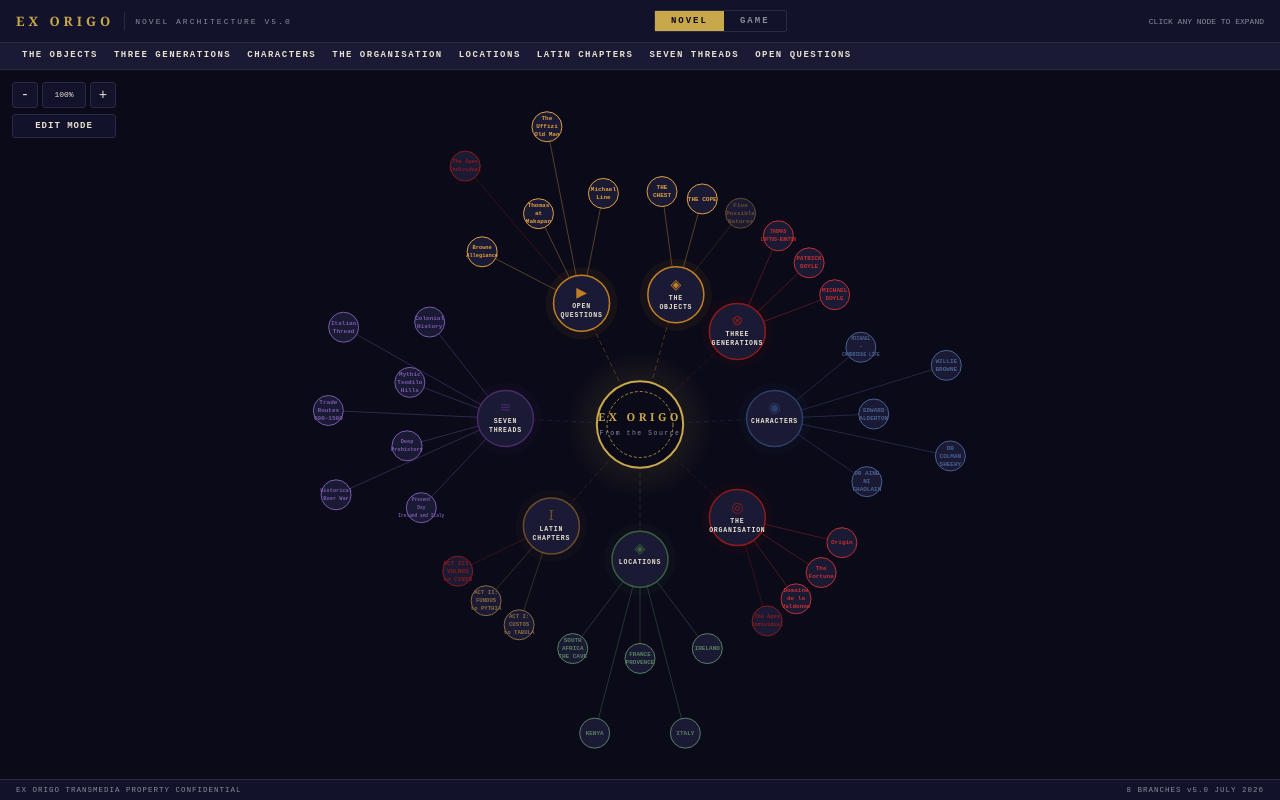
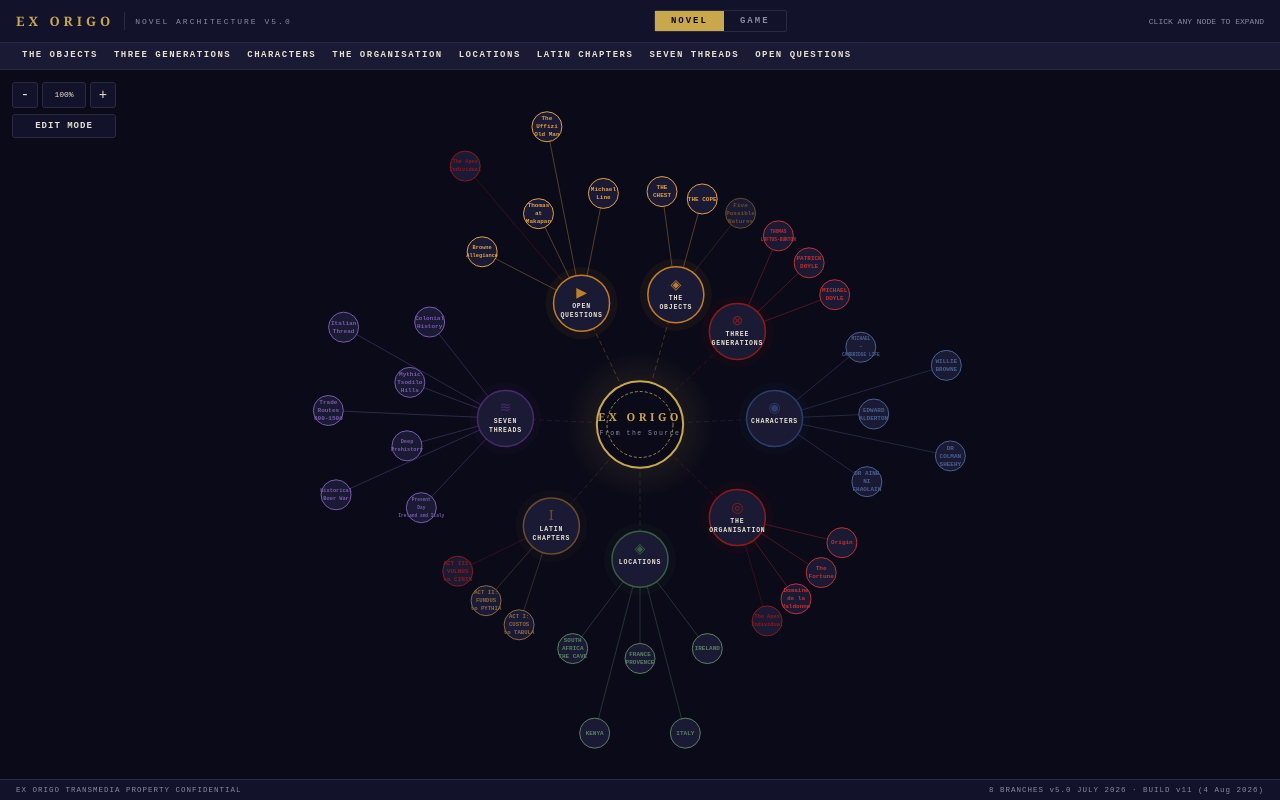
Before and after one commit to colm64kelly-web/ex-origo-mindmap, a React (Create React App) app: page / in a window 1280 px wide. Built offline with nearby package versions, Linux system fonts and the light colour scheme.

Commit message:
v12: add build stamp to footer for at-a-glance version checking

```diff
--- a/src/App.js
+++ b/src/App.js
@@ -882,7 +882,7 @@ export default function App() {
         flexShrink:0, display:"flex", justifyContent:"space-between", flexWrap:"wrap", gap:4 }}>
         <div style={{ fontSize:7.5, color:C.muted, letterSpacing:1 }}>EX ORIGO TRANSMEDIA PROPERTY CONFIDENTIAL</div>
         <div style={{ fontSize:7.5, color:C.muted, letterSpacing:1 }}>
-          {data.branches.length} BRANCHES v5.0 JULY 2026
+          {data.branches.length} BRANCHES v5.0 JULY 2026 &middot; BUILD v11 (4 Aug 2026)
         </div>
       </div>
     </div>
```
